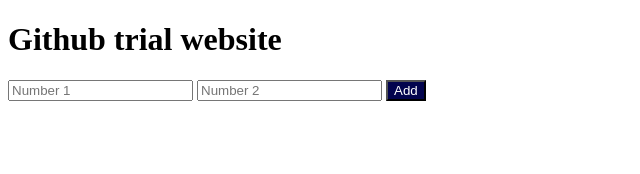
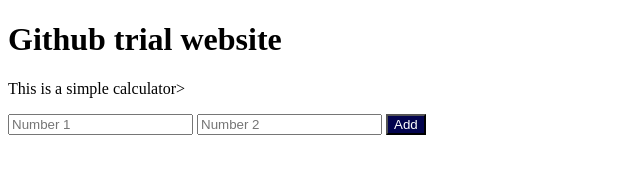
Before and after one commit to vedika1810/Calculator_Demo, a plain HTML site: page index.html in a window 1280 px wide. Shown: the whole page, without its empty margins (0-640 px from the left). Drawn offline with Linux system fonts and the light colour scheme.

Commit message:
Description in kiddo branch

```diff
--- a/index.html
+++ b/index.html
@@ -9,6 +9,7 @@
 <body>
 
     <h1>Github trial website</h1>
+    <p>This is a simple calculator></p>
     <input type="text" name="num1" placeholder="Number 1" id="n1">
     <input type="text" name="num2" placeholder="Number 2" id="n2">
     <button style="background-color:rgb(3, 4, 78); color: white;" id="btn">Add</button>
```
